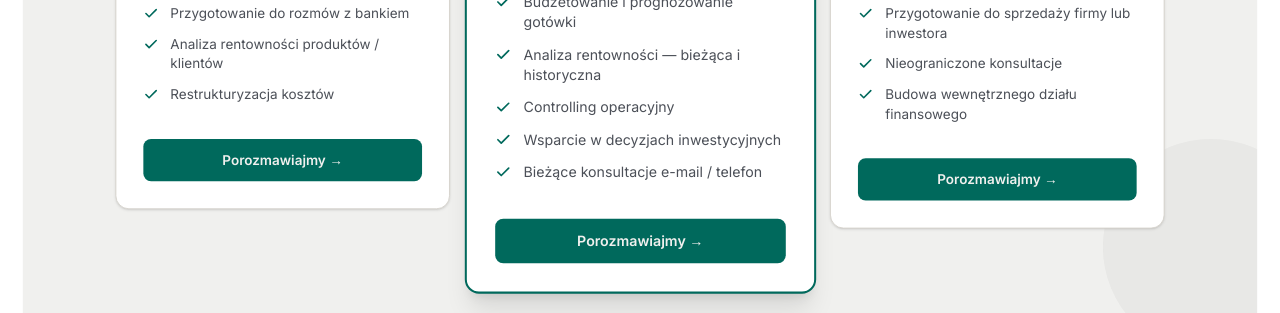
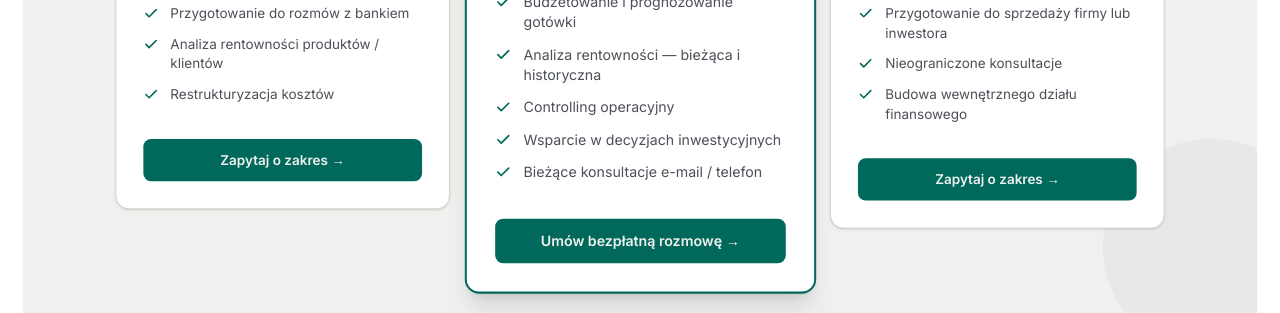
Before and after one commit to mariuszderda/cfo-business, a Next.js app: page / in a window 1280 px wide. Shown: the part 5140-5453 px from the top of the page. Built offline with nearby package versions, Linux system fonts and the light colour scheme; no server answers.

Commit message:
changed: button text in pricing section

```diff
--- a/src/components/sections/Pricing.tsx
+++ b/src/components/sections/Pricing.tsx
@@ -17,6 +17,7 @@ const PLANS = [
       "Restrukturyzacja kosztów"
     ],
     featured: false,
+    buttonText: "Zapytaj o zakres",
   },
   {
     name: "Stała współpraca",
@@ -31,6 +32,7 @@ const PLANS = [
       "Bieżące konsultacje e-mail / telefon"
     ],
     featured: true,
+    buttonText: "Umów bezpłatną rozmowę",
   },
   {
     name: "Intensywna współpraca",
@@ -43,6 +45,7 @@ const PLANS = [
       "Budowa wewnętrznego działu finansowego"
     ],
     featured: false,
+    buttonText: "Zapytaj o zakres",
   },
 ];
 
@@ -141,7 +144,7 @@ export default function Pricing() {
                     href="#cta"
                     className="mt-4 inline-flex justify-center items-center gap-1 w-full px-5 py-3 rounded-md bg-brand-accent text-brand-cream font-semibold text-sm hover:bg-brand-accent-hover transition-colors duration-200"
                   >
-                    Porozmawiajmy →
+                    {plan.buttonText} →
                   </a>
                 </div>
               </motion.div>
```
